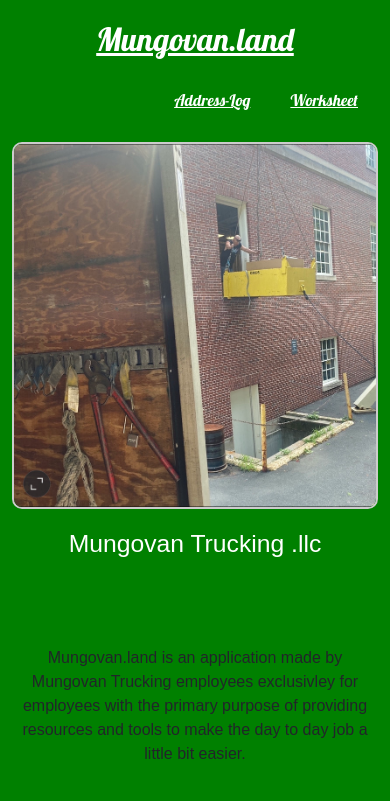
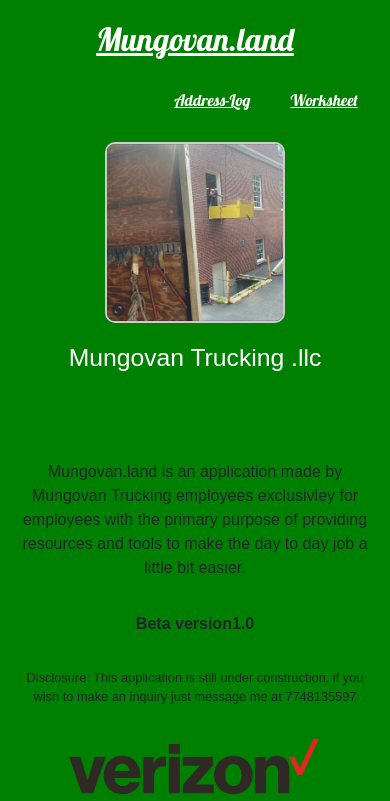
Before and after one commit to jlloyd0430/Mungovan-Trucking, a React (Create React App) app: page / in a window 390 px wide. Shown: the top 801 px of the page. Built offline with nearby package versions, Linux system fonts and the light colour scheme.

Commit message:
Update App.css

```diff
--- a/src/App.css
+++ b/src/App.css
@@ -104,10 +104,12 @@ form {
 h2 {
   text-align: center;
 }
+
 #text-wrapper2 img {
+  margin: 20px;
   max-width: 450px;
   height: auto;
-  margin: 1rem;
+  /* margin: 0.1rem; */
 }
 
 .text-wrapper {
@@ -118,10 +120,6 @@ h2 {
 }
 
 .text-wrapper h2 {
-  text-align: center;
-}
-
-h2 {
   text-align: center;
 }
 
@@ -138,10 +136,22 @@ h2 {
   margin-top: 2rem;
 }
 
+#carousel {
+  display: flex;
+  width: 100%;
+  overflow: hidden;
+  animation: slide 25s infinite linear;
+  height: auto;
+
+}
+
 .home-img {
+  display: block;
+  margin: 10px;
+  width: 300px;
+  height: auto;
   border-radius: 10px;
   border: 2px solid #ccc;
-  width: 100%;
 }
 
 .book-now-btn {
@@ -167,6 +177,18 @@ h2 {
 
 
 
+@keyframes slide {
+  0% {
+    transform: translateX(0%);
+  }
+
+  100% {
+    transform: translateX(-100%);
+  }
+}
+
+
+
 @media only screen and (max-width: 768px) {
   form {
     width: 90% !important;
@@ -174,7 +196,12 @@ h2 {
   }
 
   .home-img {
-       width: 100%;
+    display: block;
+      margin: 10px;
+      width: 180px;
+      height: auto;
+      border-radius: 10px;
+      border: 2px solid #ccc;
   }
 
   /* Add some margin to the images to create spacing between them */
```
Lines whose indentation alone changed are shown as unchanged.
